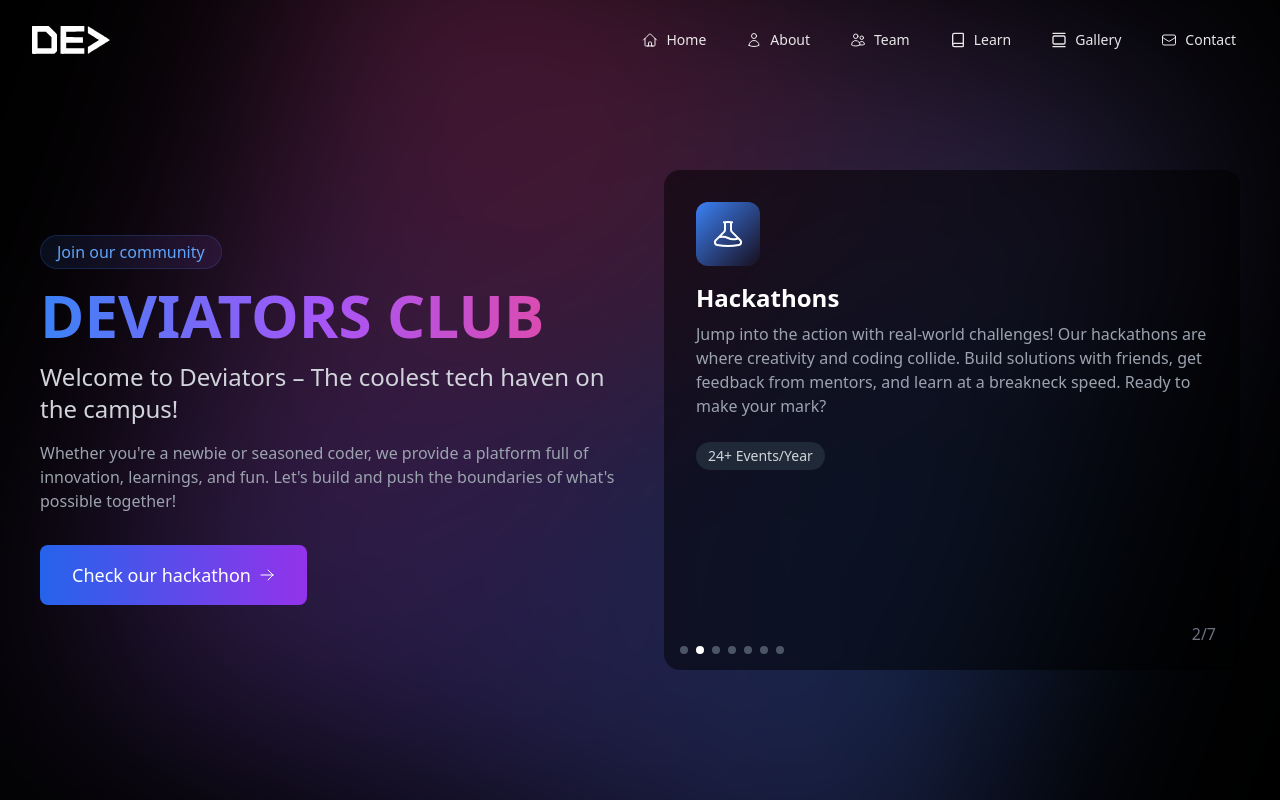
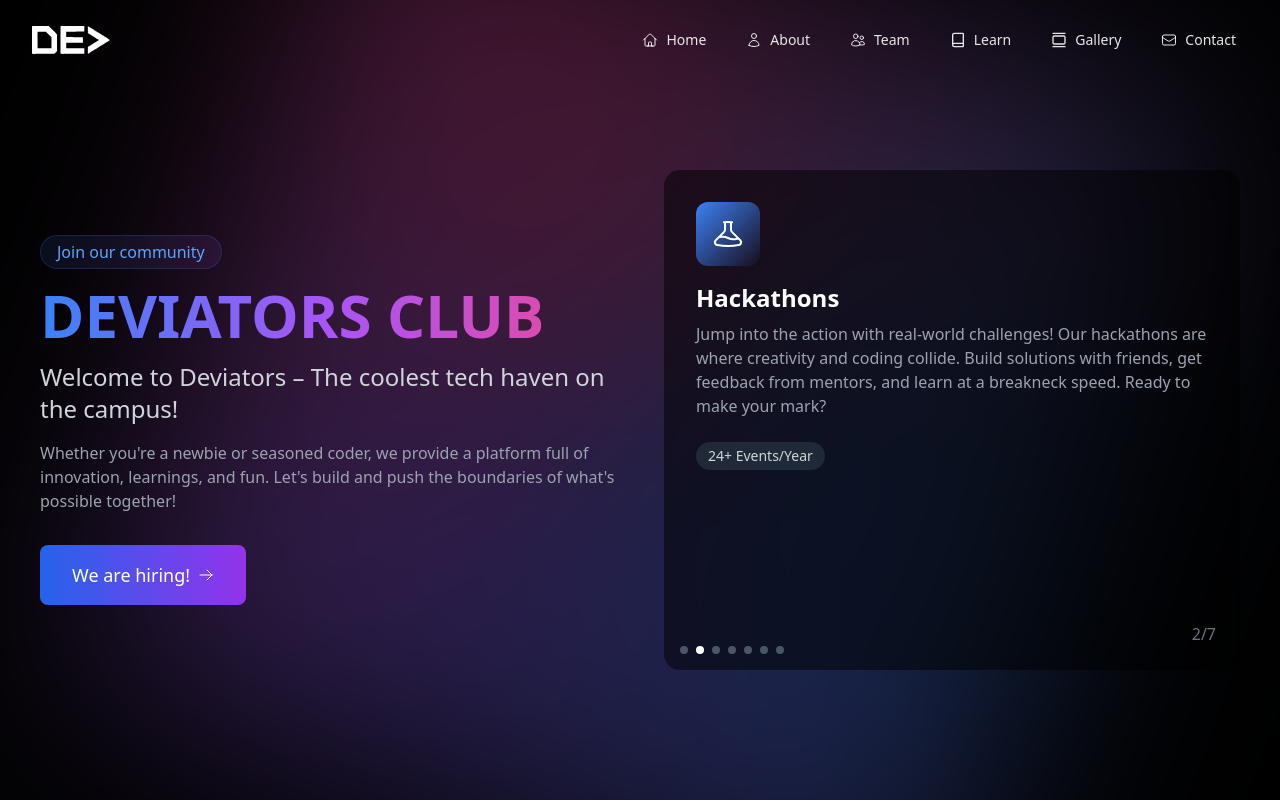
Before and after one commit to radhika-khatter/Deviators, a Next.js app: page / in a window 1280 px wide. Shown: the top 800 px of the page. Built offline with nearby package versions, Linux system fonts and the light colour scheme.

Commit message:
feat: update hiring link and button text in HeroSection

```diff
--- a/src/components/HomePage/HeroSection.tsx
+++ b/src/components/HomePage/HeroSection.tsx
@@ -86,7 +86,7 @@ export default function HeroSection() {
 
             <div className="flex flex-col gap-4 sm:flex-row">
               <Link
-                href={"https://devolympus.deviatorsdce.tech"}
+                href={"https://forms.gle/Pd86V6uGVUEjfcMx5"}
                 className="w-full sm:w-auto"
               >
                 <motion.button
@@ -95,7 +95,7 @@ export default function HeroSection() {
                   whileTap={{ scale: 0.95 }}
                 >
                   <span className="relative z-10 flex items-center justify-center gap-2 text-base font-medium sm:text-lg">
-                    Check our hackathon
+                    We are hiring!
                     <ArrowRightIcon className="h-4 w-4 transition-transform group-hover:translate-x-1" />
                   </span>
                   <motion.div
```
